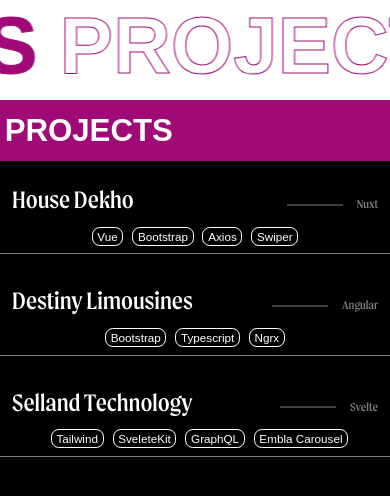
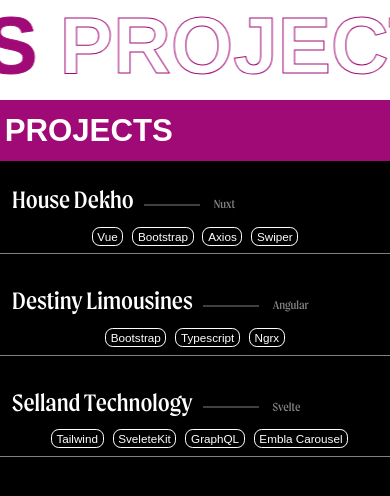
Before and after one commit to ait-varun/varun-portfolio, a Next.js app: page /components/projects in a window 390 px wide. Shown: the top 496 px of the page. Built offline with nearby package versions, Linux system fonts and the light colour scheme.

Commit message:
updated html css

```diff
--- a/src/app/components/projects/page.module.css
+++ b/src/app/components/projects/page.module.css
@@ -139,13 +139,13 @@
   .projectLeftContent {
     display: flex;
     align-items: baseline;
-    justify-content: space-between;
   }
   .projectLeftContent h2 {
     font-size: 6.5vw !important;
   }
   .projectLeftContent h6 {
     font-size: 3.2vw !important;
+    margin-left: 5rem;
   }
   .projectRightContent {
     text-align: center;
```
